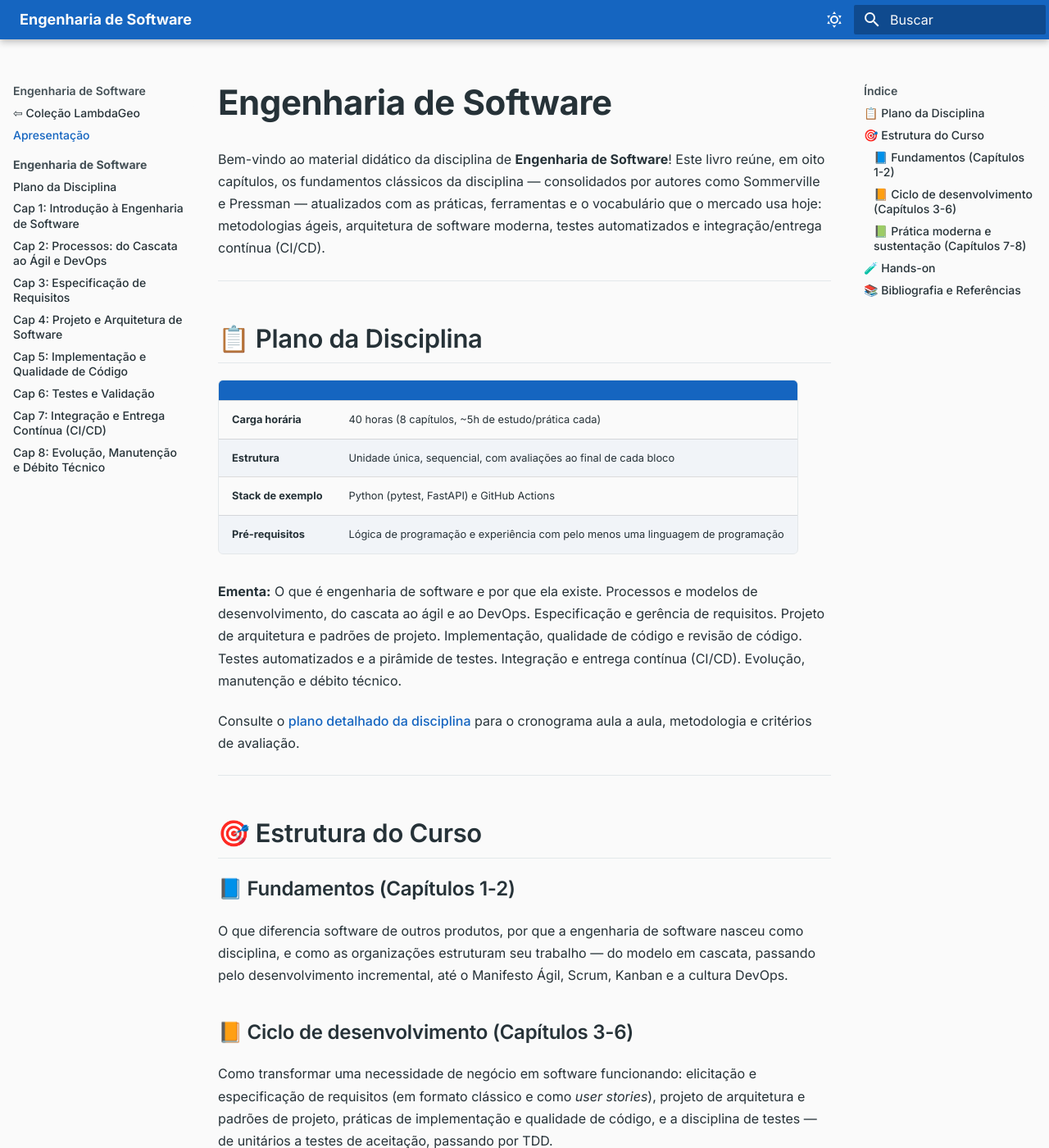
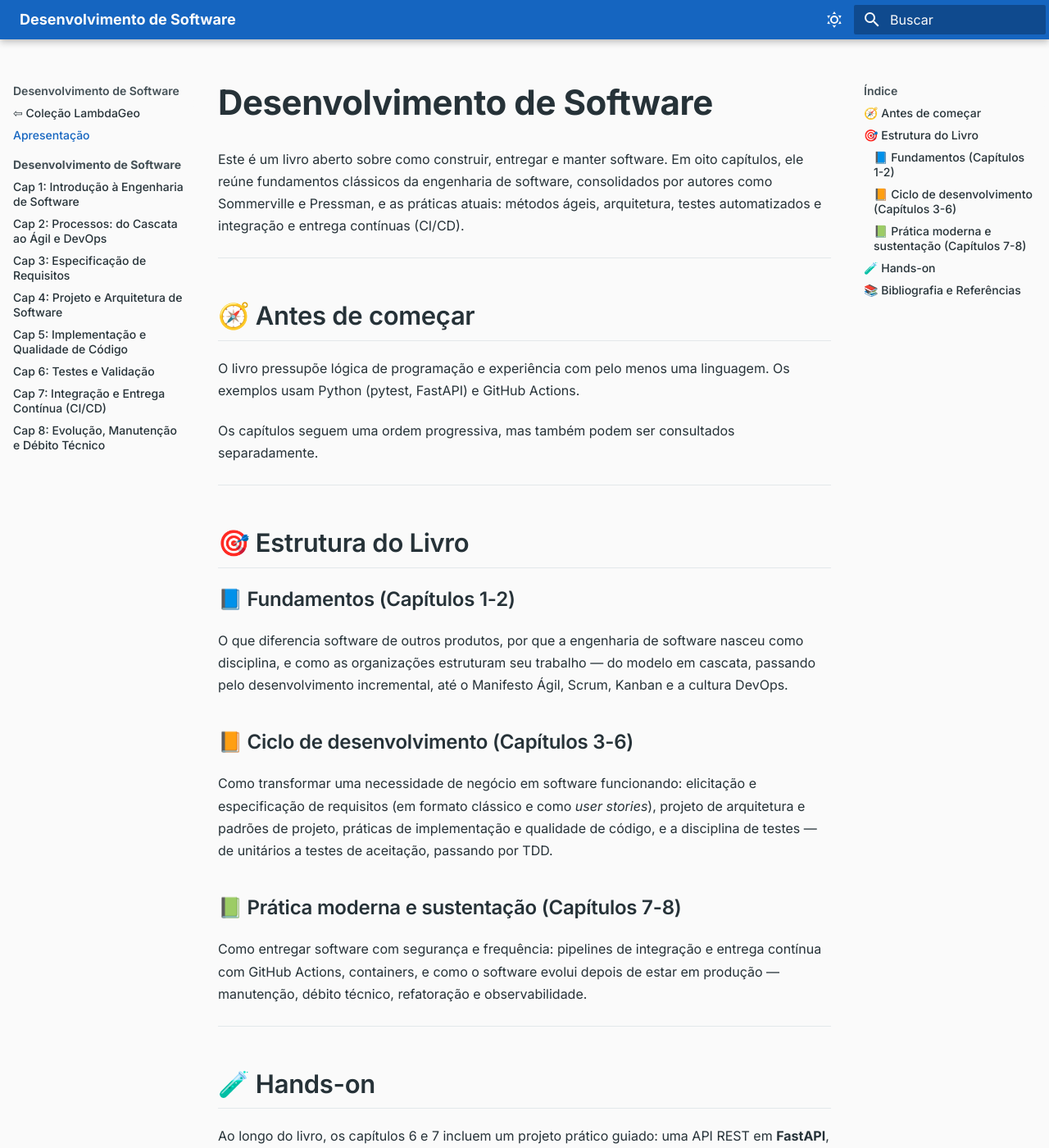
Before and after one commit to lambdageo-edu/book-engenharia-de-software, an MkDocs documentation site: the page built from docs/index.md, in a window 1280 px wide and 1400 px high. Shown: the whole window at 82% size. Built offline with MkDocs 1.6.1 and Material for MkDocs 9.7.7, drawn with Linux system fonts in a browser that asks for light colours.

Commit message:
Torna o livro independente de disciplina: Desenvolvimento de Software
Co-Authored-By: Claude Sonnet 5.5 <noreply@anthropic.com>
Claude-Session: https://claude.ai/code/session_012bE8URAXDT9a1qc7U92QJo

```diff
--- a/docs/index.md
+++ b/docs/index.md
@@ -1,25 +1,18 @@
-# Engenharia de Software
+# Desenvolvimento de Software
 
-Bem-vindo ao material didático da disciplina de **Engenharia de Software**! Este livro reúne, em oito capítulos, os fundamentos clássicos da disciplina — consolidados por autores como Sommerville e Pressman — atualizados com as práticas, ferramentas e o vocabulário que o mercado usa hoje: metodologias ágeis, arquitetura de software moderna, testes automatizados e integração/entrega contínua (CI/CD).
+Este é um livro aberto sobre como construir, entregar e manter software. Em oito capítulos, ele reúne fundamentos clássicos da engenharia de software, consolidados por autores como Sommerville e Pressman, e as práticas atuais: métodos ágeis, arquitetura, testes automatizados e integração e entrega contínuas (CI/CD).
 
 ---
 
-## 📋 Plano da Disciplina
+## 🧭 Antes de começar
 
-| | |
-|---|---|
-| **Carga horária** | 40 horas (8 capítulos, ~5h de estudo/prática cada) |
-| **Estrutura** | Unidade única, sequencial, com avaliações ao final de cada bloco |
-| **Stack de exemplo** | Python (pytest, FastAPI) e GitHub Actions |
-| **Pré-requisitos** | Lógica de programação e experiência com pelo menos uma linguagem de programação |
+O livro pressupõe lógica de programação e experiência com pelo menos uma linguagem. Os exemplos usam Python (pytest, FastAPI) e GitHub Actions.
 
-**Ementa:** O que é engenharia de software e por que ela existe. Processos e modelos de desenvolvimento, do cascata ao ágil e ao DevOps. Especificação e gerência de requisitos. Projeto de arquitetura e padrões de projeto. Implementação, qualidade de código e revisão de código. Testes automatizados e a pirâmide de testes. Integração e entrega contínua (CI/CD). Evolução, manutenção e débito técnico.
-
-Consulte o [plano detalhado da disciplina](unidade1/00_plano_unidade1.md) para o cronograma aula a aula, metodologia e critérios de avaliação.
+Os capítulos seguem uma ordem progressiva, mas também podem ser consultados separadamente.
 
 ---
 
-## 🎯 Estrutura do Curso
+## 🎯 Estrutura do Livro
 
 ### 📘 Fundamentos (Capítulos 1-2)
 O que diferencia software de outros produtos, por que a engenharia de software nasceu como disciplina, e como as organizações estruturam seu trabalho — do modelo em cascata, passando pelo desenvolvimento incremental, até o Manifesto Ágil, Scrum, Kanban e a cultura DevOps.
--- a/mkdocs.yml
+++ b/mkdocs.yml
@@ -1,7 +1,7 @@
-site_name: Engenharia de Software
+site_name: Desenvolvimento de Software
 site_description: >
-  Livro didático da disciplina de Engenharia de Software: processos,
-  requisitos, arquitetura, qualidade e práticas modernas de DevOps.
+  Livro aberto sobre desenvolvimento de software: processos, requisitos,
+  arquitetura, qualidade, testes, CI/CD e evolução.
 site_author: "Sergio Souza Costa"
 
 docs_dir: docs
@@ -68,8 +68,7 @@ nav:
   - "⇦ Coleção LambdaGeo": https://lambdageo.github.io/ebooks/
   - Apresentação: index.md
 
-  - Engenharia de Software:
-    - "Plano da Disciplina":                              unidade1/00_plano_unidade1.md
+  - Desenvolvimento de Software:
     - "Cap 1: Introdução à Engenharia de Software":       unidade1/01_introducao_engenharia_software.md
     - "Cap 2: Processos: do Cascata ao Ágil e DevOps":    unidade1/02_processos_desenvolvimento.md
     - "Cap 3: Especificação de Requisitos":               unidade1/03_especificacao_requisitos.md
```
Also changed, not shown: docs/unidade1/00_plano_unidade1.md (deleted, +0 -53 lines).
